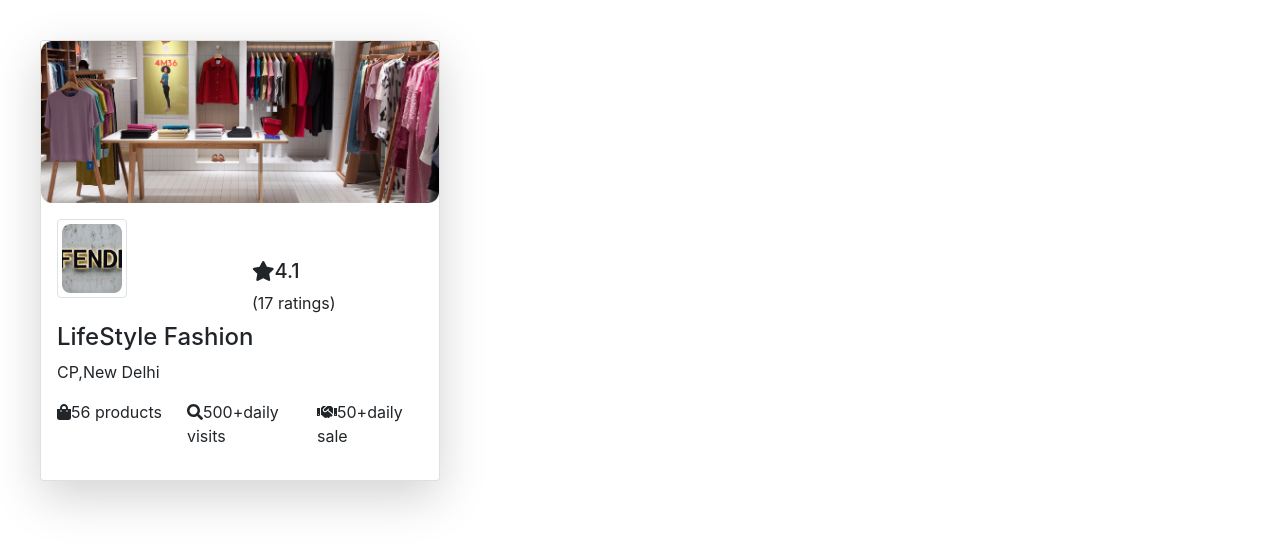
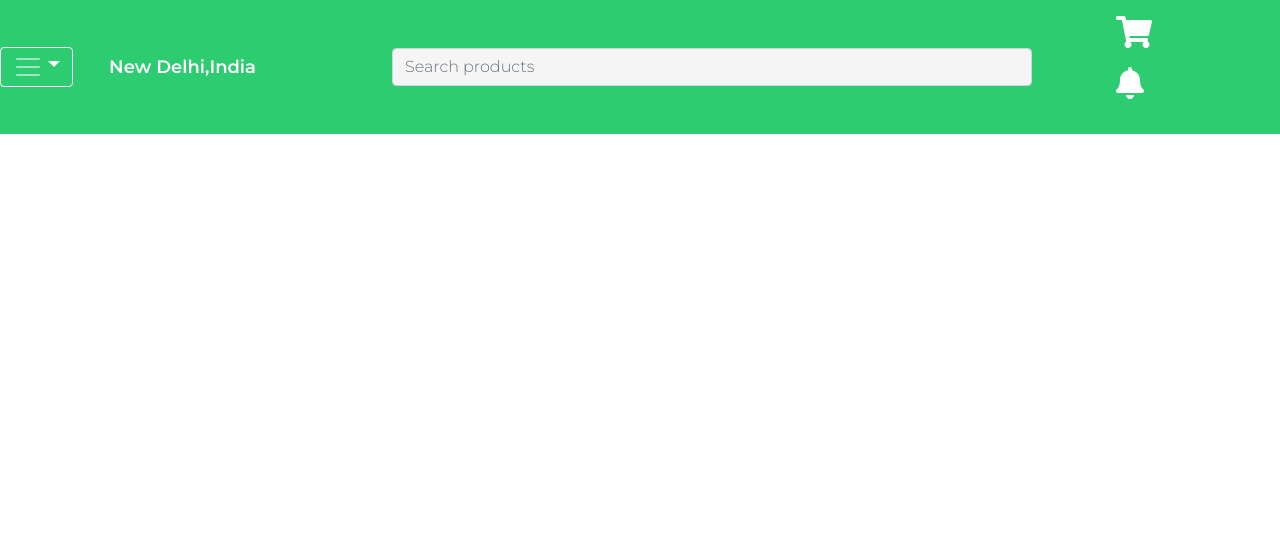
Before and after one commit to ThyBoy/magic-step, a React (Create React App) app: page / in a window 1280 px wide. Shown: the top 548 px of the page. Built offline with nearby package versions, Linux system fonts and the light colour scheme.

Commit message:
more changes

```diff
--- a/src/App.js
+++ b/src/App.js
@@ -2,13 +2,13 @@
 // import RegisterPage from "./Pages/Register/RegisterPage";
 // import LocationPage from "./Pages/Location/LocationPage";
 
-//import NavBar from "./Components/NavBar/NavBar";
-import ShopComponent from "./Components/ShopComponent/ShopComponent";
+import NavBar from "./Components/NavBar/NavBar";
+// import ShopComponent from "./Components/ShopComponent/ShopComponent";
 
 function App() {
   return (
     <div>
-      <ShopComponent />
+      <NavBar />
     </div>
   );
 }
--- a/src/Components/NavBar/NavBar.css
+++ b/src/Components/NavBar/NavBar.css
@@ -1,4 +1,131 @@
-.nav-back-style{
-  background-color: #2ECC71;
-  font-family: 'Montserrat', sans-serif;
+body {
+  font-family: "Montserrat", sans-serif;
 }
+
+p {
+  font-family: "Montserrat", sans-serif;
+}
+
+#heading {
+  padding-top: 10px;
+  font-size: large;
+  color: white;
+}
+
+#fashion {
+  color: #2ecc71;
+  font-weight: 600;
+}
+
+#searchbar {
+  background-color: #f5f5f5;
+}
+
+#discover {
+  font-weight: 400;
+}
+
+.nav-item {
+  text-decoration: none;
+}
+
+.nav-back-style {
+  background-color: #2ecc71;
+  font-family: "Montserrat", sans-serif;
+}
+
+.navbar-toggler {
+  color: white !important;
+  border-color: white !important;
+}
+
+.navbar-toggler-icon {
+  color: white !important;
+  border-color: white !important;
+}
+
+.col-align {
+  text-align: right !important;
+}
+
+.nav-type {
+  list-style-type: none;
+}
+
+.fa-color {
+  color: white;
+}
+
+.container-spaced {
+  padding: 2% 10% !important;
+}
+
+.container-align {
+  padding-left: 0px !important;
+  padding-right: 0px !important;
+  margin-left: 0px !important;
+  margin-right: 0px !important;
+}
+
+.nav-cart-space {
+  margin-right: 120px;
+}
+
+.container {
+  padding-top: 20px !important;
+  padding-bottom: 10px !important;
+}
+
+.nav-align {
+  text-align: left !important;
+}
+
+.form-size {
+  width: 50%;
+}
+
+@media (min-width: 960px) {
+  .fa-color-front {
+    display: none !important;
+  }
+}
+
+@media (max-width: 960px) {
+  .img-res {
+    max-width: 100% !important;
+  }
+  .nav-back-style {
+    background-color: #ffffff;
+    font-family: "Montserrat", sans-serif;
+    color: black;
+  }
+  .mob-color {
+    color: black !important;
+  }
+  .fa-color {
+    color: black;
+  }
+  .nav-button-mob {
+    display: none !important;
+  }
+  .form-size {
+    width: 100%;
+    border-radius: 25px !important;
+    padding-top: 15px;
+  }
+  .fa-color {
+    display: none !important;
+  }
+  .fa-color-front-loc {
+    color: #2ecc71;
+  }
+  .mob-align-spa {
+    padding: 0px !important;
+  }
+  .mob-text {
+    font-size: 1.1rem !important;
+  }
+  .img-mob {
+    display: none;
+  }
+}
--- a/src/Components/NavBar/NavBar.jsx
+++ b/src/Components/NavBar/NavBar.jsx
@@ -1,4 +1,6 @@
 import "./NavBar.css";
+import { FontAwesomeIcon } from "@fortawesome/react-fontawesome";
+import { faMapMarkerAlt, faBell, faShoppingCart } from "@fortawesome/free-solid-svg-icons";
 
 export default function NavBar() {
   return (
@@ -12,17 +14,17 @@ export default function NavBar() {
         >
           <span className="navbar-toggler-icon"></span>
           <div className="dropdown-menu" aria-labelledby="dropdownMenuButton">
-            <a className="dropdown-item" href="#">
+            <a className="dropdown-item" href="/#">
               Link
             </a>
-            <a className="dropdown-item" href="#">
+            <a className="dropdown-item" href="/#">
               Link
             </a>
           </div>
         </button>
 
         <div>
-          <i className="fas fa-map-marker-alt fa-color-front-loc fa-color-front fa-2x"></i>
+          <FontAwesomeIcon className="fa-color-front-loc fa-color-front fa-2x" icon={faMapMarkerAlt} />
           <span className="navbar-text mob-color" id="heading">
             <b>New Delhi,India</b>
           </span>
@@ -30,9 +32,9 @@ export default function NavBar() {
 
         <ul className="nav-flex-icons ">
           <li className="nav-item nav-type">
-            <a className="nav-link">
+            <a className="nav-link" href="/#">
               <span>
-                <i className="fas fa-bell fa-color-front fa-2x"></i>
+                <FontAwesomeIcon className="fa-color-front fa-2x" icon={faBell} />
               </span>
             </a>
           </li>
@@ -41,17 +43,17 @@ export default function NavBar() {
         <div className="collapse navbar-collapse" id="collapsibleNavbar">
           <ul className="navbar-nav ml-auto nav-flex-icons">
             <li className="nav-item">
-              <a className="nav-link" href="#">
+              <a className="nav-link" href="/#">
                 Link
               </a>
             </li>
             <li className="nav-item">
-              <a className="nav-link" href="#">
+              <a className="nav-link" href="/#">
                 Link
               </a>
             </li>
             <li className="nav-item">
-              <a className="nav-link" href="#">
+              <a className="nav-link" href="/#">
                 Link
               </a>
             </li>
@@ -68,16 +70,16 @@ export default function NavBar() {
         </form>
         <ul className="nav-flex-icons ">
           <li className="nav-item nav-type">
-            <a className="nav-link">
+            <a className="nav-link" href="/#">
               <span>
-                <i className="fas fa-shopping-cart fa-color fa-2x"></i>
+                <FontAwesomeIcon className="fa-color fa-2x" icon={faShoppingCart} />
               </span>
             </a>
           </li>
           <li className="nav-item nav-type nav-cart-space">
-            <a className="nav-link ">
+            <a className="nav-link " href="/#">
               <span>
-                <i className="fas fa-bell fa-color fa-2x"></i>
+                <FontAwesomeIcon className="fa-color fa-2x" icon={faBell} />
               </span>
             </a>
           </li>
--- /dev/null
+++ b/src/Components/NavBar/t.css
@@ -0,0 +1,78 @@
+#heading{
+  padding-top: 10px;
+  font-size: large;
+  color: white;
+  }
+
+  #searchbar{
+   background-color: #F5F5F5;
+  }
+
+  .nav-item{
+    text-decoration: none;
+  }
+
+  .nav-back-style{
+    background-color: #2ECC71;
+    font-family: 'Montserrat', sans-serif;
+  }
+
+  .navbar-toggler{
+    color: white !important;
+    border-color: white !important;
+  }
+
+  .navbar-toggler-icon{
+    color: white !important;
+    border-color: white !important;
+  }
+
+  .nav-type{
+    list-style-type: none;
+  }
+
+  .fa-color{
+    color: white;
+  }
+
+  .nav-cart-space{
+    margin-right: 120px;
+  }
+
+  .form-size{
+    width: 50%;
+  }
+
+  @media(min-width: 960px){
+    .fa-color-front{
+        display: none !important;
+    }
+  }
+
+  @media(max-width: 960px){
+    .nav-back-style{
+        background-color: #ffffff;
+        font-family: 'Montserrat', sans-serif;
+        color: black;
+    }
+    .mob-color{
+        color: black !important;
+    }
+    .fa-color{
+        color: black;
+    }
+    .nav-button-mob{
+        display: none !important;
+    }
+    .form-size{
+        width: 100%;
+        border-radius: 25px !important;
+        padding-top: 15px;
+    }
+    .fa-color{
+        display: none !important;
+    }
+    .fa-color-front-loc{
+        color:  #2ECC71;
+    }
+  }
--- a/src/index.css
+++ b/src/index.css
@@ -1,7 +1,5 @@
 @import url(https://fonts.googleapis.com/css2?family=Montserrat:wght@300;600&display=swap);
 body {
-  margin: 20px;
-  padding: 20px;
   font-family: -apple-system, BlinkMacSystemFont,'Montserrat', 'Segoe UI', 'Roboto', 'Oxygen',
     'Ubuntu', 'Cantarell', 'Fira Sans', 'Droid Sans', 'Helvetica Neue',
     sans-serif;
```
Also changed, not shown: src/Components/Template/Template.css (added, +33 -0 lines), src/Components/Template/Template.jsx (added, +21 -0 lines), src/Pages/Location/LocationPage.jsx (+8 -21 lines), src/Pages/Login/LoginPage.css (deleted, +0 -32 lines), src/Pages/Login/LoginPage.jsx (+3 -16 lines), src/Pages/Register/RegisterPage.css (+1 -60 lines), src/Pages/Register/RegisterPage.jsx (+5 -29 lines).
